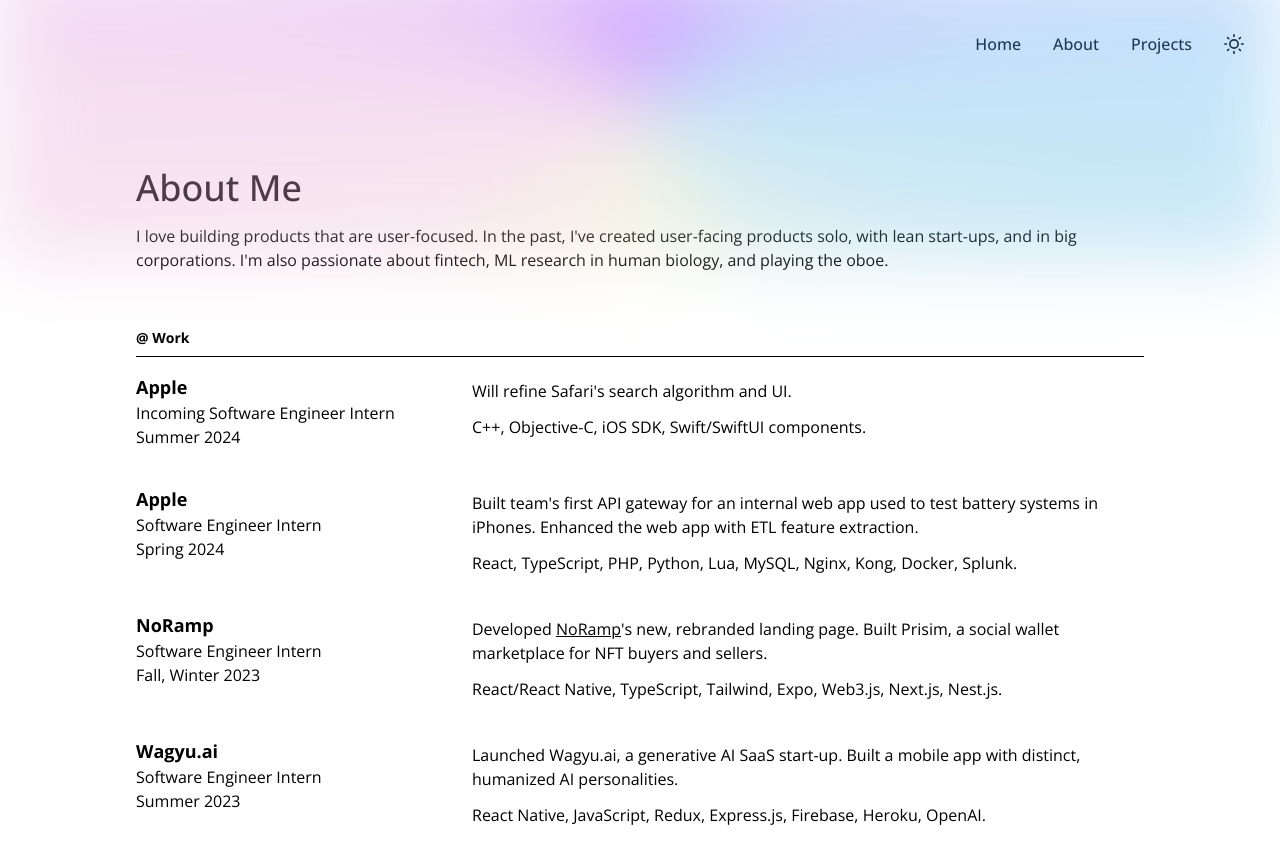
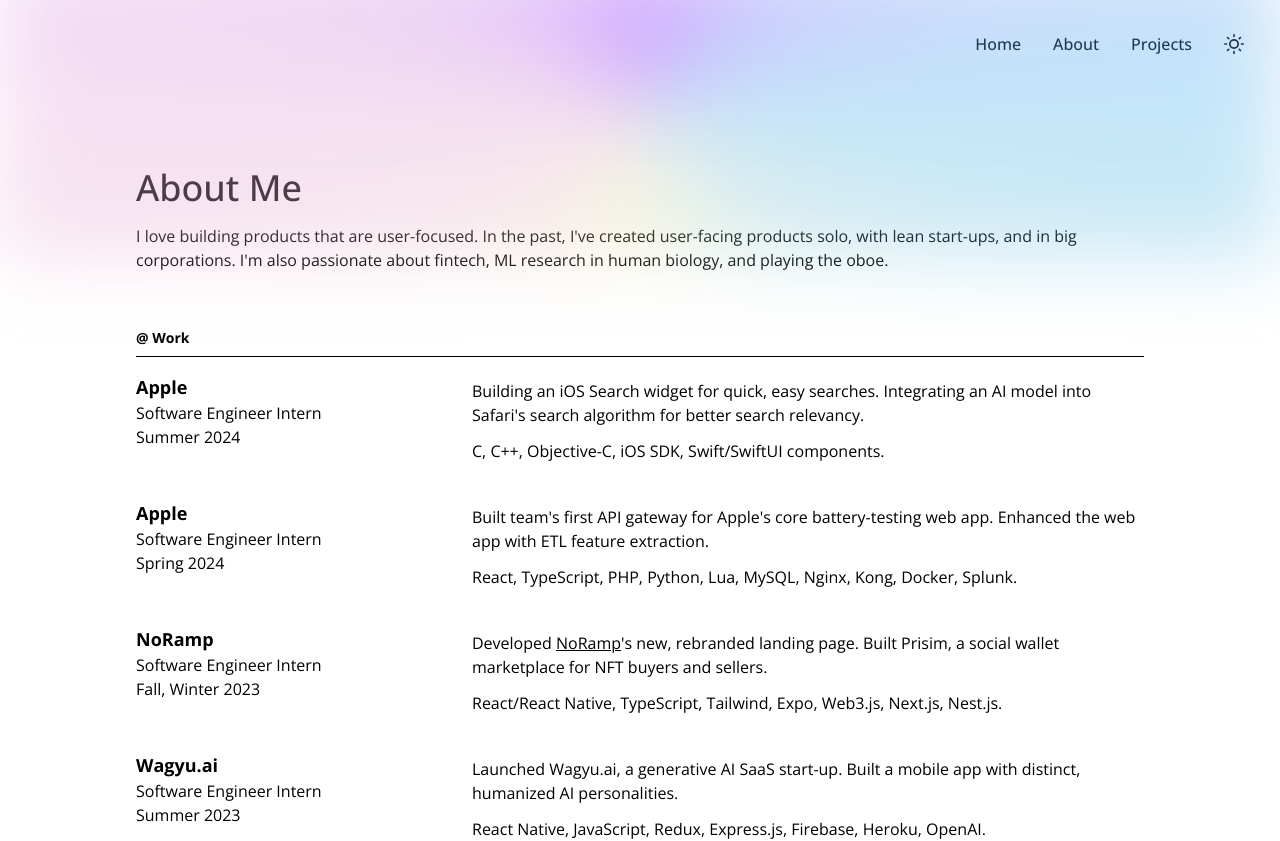
Before and after one commit to aaronkjin/personal, a Next.js app: page /about in a window 1280 px wide. Shown: the top 841 px of the page. Built offline with nearby package versions, Linux system fonts and the light colour scheme.

Commit message:
summer description

```diff
--- a/pages/about.js
+++ b/pages/about.js
@@ -49,7 +49,7 @@ export default function About() {
                 theme === "dark" ? "opacity-50" : ""
               }`}
             >
-              Incoming Software Engineer Intern
+              Software Engineer Intern
             </p>
             <p
               className={`text-sm tablet:text-base ${
@@ -62,11 +62,13 @@ export default function About() {
           {/* Right Side */}
           <div className="w-full tablet:w-2/3 mt-1.5">
             <p className="text-sm tablet:text-base">
-              Will refine Safari&apos;s search algorithm and UI.
+              Building an iOS Search widget for quick, easy searches.
+              Integrating an AI model into Safari&apos;s search algorithm for
+              better search relevancy.
             </p>
 
             <p className="text-sm tablet:text-base mt-3 mob:hidden tablet:flex">
-              C++, Objective-C, iOS SDK, Swift/SwiftUI components.
+              C, C++, Objective-C, iOS SDK, Swift/SwiftUI components.
             </p>
           </div>
         </div>
@@ -94,9 +96,9 @@ export default function About() {
           {/* Right Side */}
           <div className="w-full tablet:w-2/3 mt-1.5">
             <p className="text-sm tablet:text-base">
-              Built team&apos;s first API gateway for an internal web app used
-              to test battery systems in iPhones. Enhanced the web app with ETL
-              feature extraction.
+              Built team&apos;s first API gateway for Apple&apos;s core
+              battery-testing web app. Enhanced the web app with ETL feature
+              extraction.
             </p>
 
             <p className="text-sm tablet:text-base mt-3  mob:hidden tablet:flex">
@@ -187,9 +189,7 @@ export default function About() {
         <div className="flex flex-col tablet:flex-row mt-3 tablet:mt-5">
           {/* Left Side */}
           <div className="w-full tablet:w-1/3">
-            <p className="font-bold text-lg">
-              Samsung Biologics
-            </p>
+            <p className="font-bold text-lg">Samsung Biologics</p>
             <p
               className={`text-sm tablet:text-base ${
                 theme === "dark" ? "opacity-50" : ""
```
